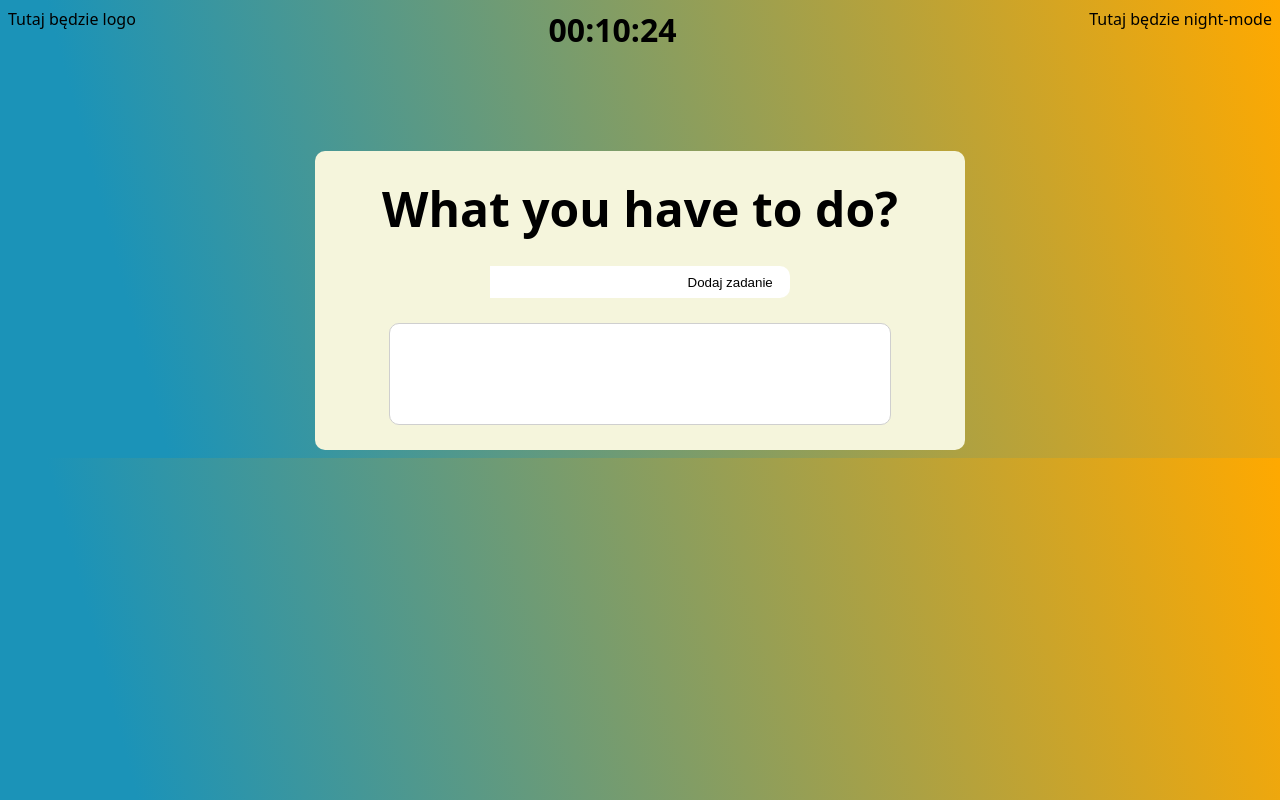
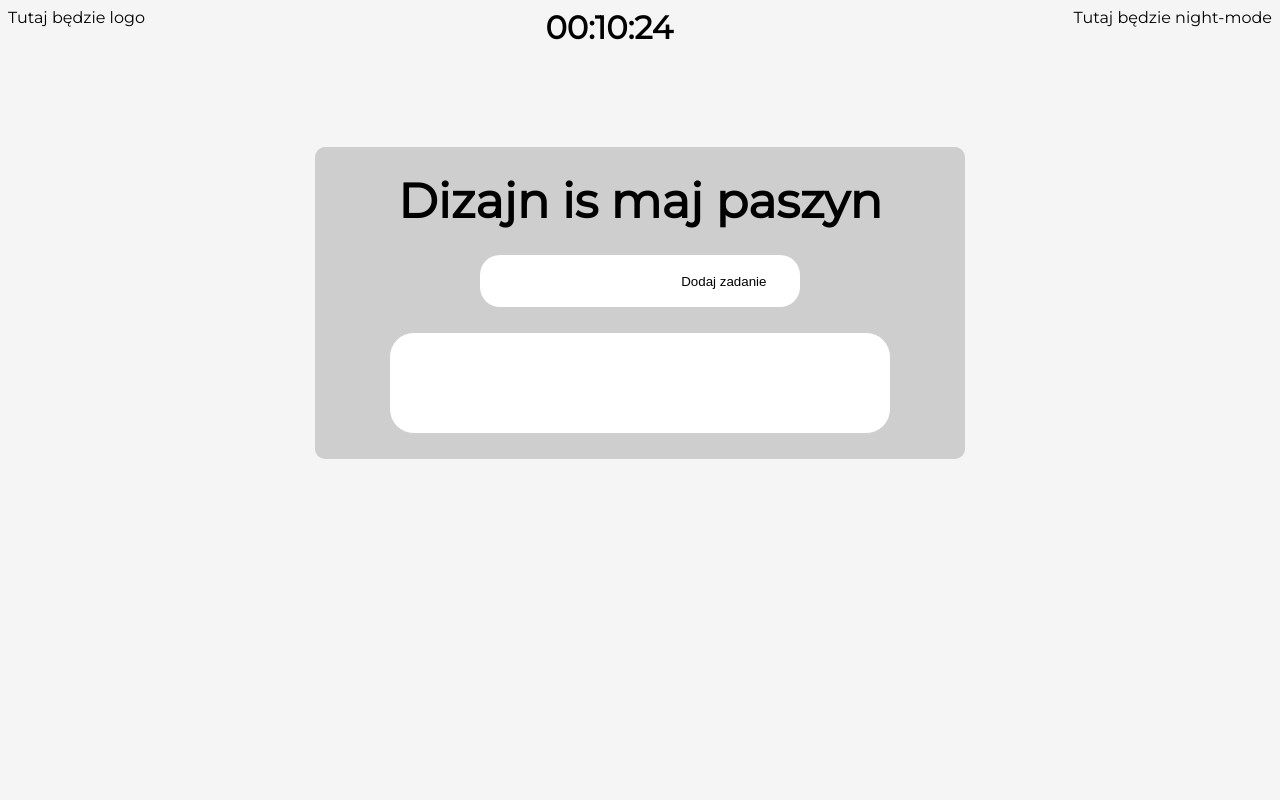
Before and after one commit to usuless/TrainingProject, a plain HTML site: page index.html in a window 1280 px wide. Both pictures are taken after a click on the button "Dodaj zadanie". Drawn offline with nearby package versions, Linux system fonts and the light colour scheme.

Commit message:
taskmenager

```diff
--- a/index.html
+++ b/index.html
@@ -3,6 +3,9 @@
 <head>
     <meta charset="UTF-8">
     <meta name="viewport" content="width=device-width, initial-scale=1.0">
+    <link rel="preconnect" href="https://fonts.googleapis.com">
+<link rel="preconnect" href="https://fonts.gstatic.com" crossorigin>
+<link href="https://fonts.googleapis.com/css2?family=Montserrat&display=swap" rel="stylesheet">
     <link rel="stylesheet" href="style.css">
     <title>Document</title>
 </head>
@@ -17,9 +20,10 @@
         </div>
     </header>
     <div class="content">
-        <div class="title">What you have to do?</div>
+        <div class="title">Dizajn is maj paszyn</div>
         <div class="zadanie">
         <input id="taskInput" type="text" name="type something" maxlength="50">
+        <!-- <input type="range" min="0" max="3"> -->
         <button class="btn">Dodaj zadanie</button>
         </div>
         <div class="list-of-task"></div>
--- a/index.js
+++ b/index.js
@@ -21,7 +21,16 @@ function updateClock() {
 
   // dodawanie zadań
 
+  let input = $("#taskInput").value;
+
   $(".btn").on("click", function getInput() {
     let inputValue = $("#taskInput").val();
-    console.log(inputValue)
+    if (inputValue == '') {
+        return;
+    } else {
+    let newDiv = $("<div>").text(inputValue);
+    $(".list-of-task").append(newDiv);
+    $(newDiv).addClass("task");
+    $("#taskInput").val('');
+    }
   })
--- a/style.css
+++ b/style.css
@@ -1,7 +1,6 @@
 body {
-    font-family: system-ui, -apple-system, BlinkMacSystemFont, 'Segoe UI', Roboto, Oxygen, Ubuntu, Cantarell, 'Open Sans', 'Helvetica Neue', sans-serif;
-    background: rgb(255,169,0);
-    background: linear-gradient(255deg, rgba(255,169,0,1) 0%, rgba(27,147,184,1) 88%);
+    background: rgb(245, 245, 245);
+    font-family: 'Montserrat', sans-serif;
 }
 
 header {
@@ -18,7 +17,7 @@ header {
 .content {
     margin:100px auto 0 auto;
     width:600px;
-    background-color: beige;
+    background-color: rgb(206, 206, 206);
     border-radius: 10px;
     padding:25px;
     display: flex;
@@ -34,7 +33,8 @@ header {
 
 .zadanie {
     width:300px;
-    border-radius: 10px;
+    border-radius: 20px;
+    padding:10px;
     background-color: rgb(255, 255, 255);
     margin: 25px 0;
 }
@@ -46,15 +46,12 @@ input {
 }
 
 .btn {
-    width: max-content;
-    height: max-content;
     background-color: rgb(255, 255, 255);
     border:none;
-    width:110px;
 }
 
 .btn:hover {
-    border:2px solid rgb(182, 182, 182);
+    background-color: aliceblue;
 }
 
 input:focus {
@@ -65,6 +62,16 @@ input:focus {
     min-height: 100px;
     background-color: rgb(255, 255, 255);
     width:500px;
-    border-radius: 10px;
+    border-radius: 25px;
     border:1px solid rgb(207, 207, 207);
 }
+
+.task {
+    padding:20px;
+    font-size:1.3rem;
+    border-radius: 25px;
+    width:calc(100% - 200px);
+    margin:10px auto 10px auto;
+    font-weight: 600;
+    border:3px dashed rgb(20, 20, 19);
+}
```
